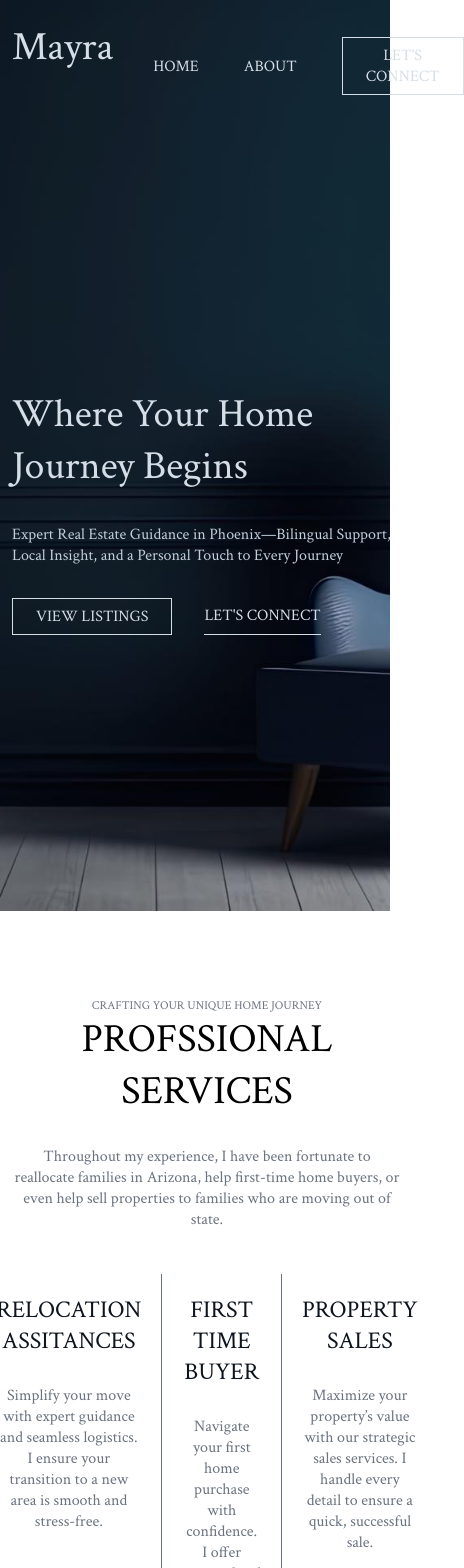
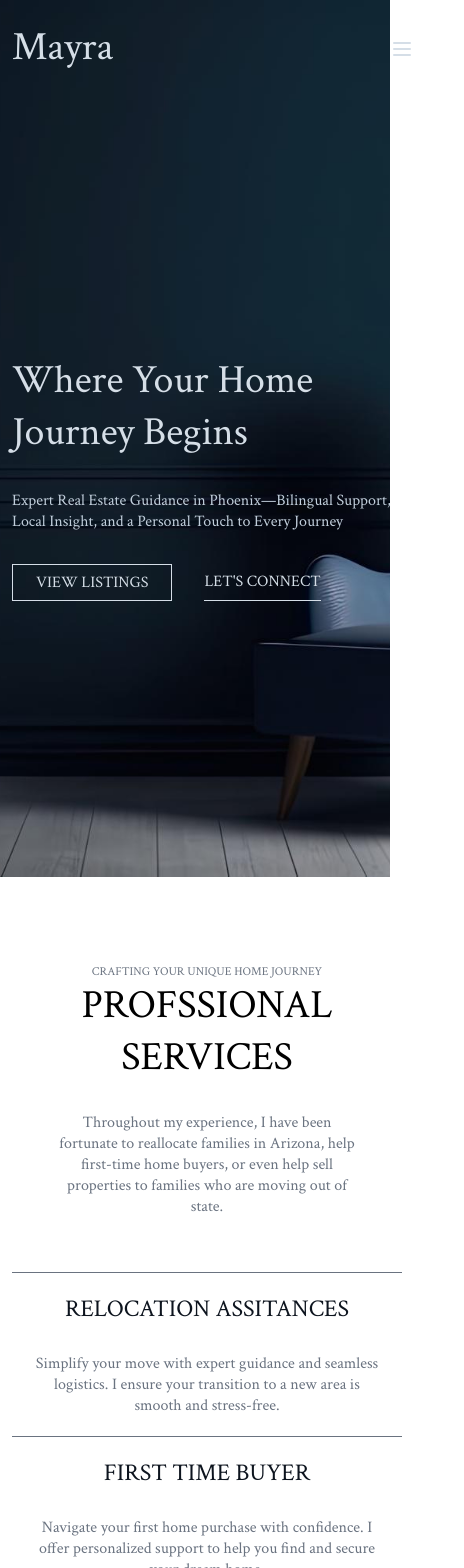
Before and after one commit to Panha-Sim/mayra-website, a Next.js app: page / in a window 390 px wide. Shown: the top 1568 px of the page, 464 px wide, since content can reach past the window. Built offline with nearby package versions, Linux system fonts and the light colour scheme.

Commit message:
Make ProfessionalServices responsive, start implementing hamburger.

```diff
--- a/src/app/components/CommitedToSuccess.tsx
+++ b/src/app/components/CommitedToSuccess.tsx
@@ -4,7 +4,7 @@ import Button from "./Button"
 export default function CommitedToSuccess(){
     return(
         <>
-        <div className="gradient">
+        {/* <div className="gradient">
             <div className="container">
                 <div className="row commited-to-success-container">
 
@@ -17,6 +17,18 @@ export default function CommitedToSuccess(){
                     <div className="col-sm-12 col-lg-6 mayra-picture"></div>
                 </div>
             </div>
+        </div> */}
+        <div className="gradient">
+            <div className="container">
+                <div className="row justify-content-between">
+                    <div className="col-lg-12 col-xl-6 d-flex flex-column justify-content-center commited-to-success-text">
+                        <h1>COMMITED TO YOUR SUCCESS</h1>
+                        <p>I am dedicated to providing exceptional professionalism and expertise in guiding you through your real estate journey. My commitment is to support you in achieving your broader life goals with precision and care. Whether navigating the complexities of buying, selling, or relocating, my focus is on delivering a sophisticated and seamless experience tailored to your unique needs and aspirations.</p>
+                        <Button name="VIEW LISTING" type="primary"/>
+                    </div>
+                    <div className="col-lg-12 col-xl-6 mayra-picture"></div>
+                </div>
+            </div>
         </div>
         </>
     )
--- a/src/app/components/Hero.tsx
+++ b/src/app/components/Hero.tsx
@@ -4,7 +4,7 @@ import Button from "./Button"
 export default function Hero() {
     return(
         <>
-            <div className="container-xxl">
+            <div className="container">
                 <div className="hero">
 
                     <h1>Where Your Home Journey Begins</h1>
--- a/src/app/components/Nav.tsx
+++ b/src/app/components/Nav.tsx
@@ -1,17 +1,49 @@
+
+"use client"
+
 import "../styles/nav.css"
 import Button from "./Button";
+import Image from 'next/image';
+import Hamburger from "../assets/Hamburger.svg"
+import { useState } from "react";
 
 export default function Nav(){
+    const [isToggle, setToggle] = useState(false);
+
+    const toggleHamburger = () => {
+        setToggle(!isToggle);
+        console.log(isToggle);
+    }
+
     return(
         <>
-            <nav className="container-xxl d-flex justify-content-between">
+            <nav className="container d-flex justify-content-between">
                 <h1>Mayra</h1>
 
-                <ul>
+                <ul className="list">
                     <li>HOME</li>
                     <li>ABOUT</li>
                     <Button name="LET'S CONNECT" type="primary"></Button>
                 </ul>
+                <ul className="hamburger">
+                    <Image
+                    onClick={toggleHamburger}
+                    className="hamburger-icon row"
+                    priority
+                    src={Hamburger}
+                    alt="Follow us on Twitter"
+                    />
+                </ul>
+
+                {isToggle && (
+                    <div className="nav-popup">
+                        {/* <ul className="popup-list">
+                            <li>HOME</li>
+                            <li>ABOUT</li>
+                            <Button name="LET'S CONNECT" type="primary" />
+                        </ul> */}
+                    </div>
+                )}
 
             </nav>
         </>
--- a/src/app/components/ProfessionalServices.tsx
+++ b/src/app/components/ProfessionalServices.tsx
@@ -3,7 +3,7 @@ import "../styles/ProfessionalServices.css"
 export default function ProfessionalServices() {
     return(
         <>
-            <div className="container-xxl">
+            <div className="container">
                 <div className="professional-services-container">
 
                     <div className="professional-services-header">
@@ -12,16 +12,16 @@ export default function ProfessionalServices() {
                         <p className="subtitle">Throughout my experience, I have been fortunate to reallocate families in Arizona, help first-time home buyers, or even help sell properties to families who are moving out of state.</p>
                     </div>
 
-                    <div className="professional-services-table">
-                        <div className="table-container">
+                    <div className=" professional-services-table">
+                        <div className=" table-container">
                             <h1>RELOCATION ASSITANCES</h1>
                             <p>Simplify your move with expert guidance and seamless logistics. I ensure your transition to a new area is smooth and stress-free.</p>
                         </div>
-                        <div className="table-container">
+                        <div className=" table-container">
                             <h1>FIRST TIME BUYER</h1>
                             <p>Navigate your first home purchase with confidence. I offer personalized support to help you find and secure your dream home.</p>
                         </div>
-                        <div className="table-container">
+                        <div className=" table-container">
                             <h1>PROPERTY SALES</h1>
                             <p>Maximize your property’s value with our strategic sales services. I handle every detail to ensure a quick, successful sale.</p>
                         </div>
--- a/src/app/styles/CommitedToSuccess.css
+++ b/src/app/styles/CommitedToSuccess.css
@@ -1,6 +1,7 @@
 
 .commited-to-success-container {
     display: flex;
+    flex-wrap: wrap;
     justify-content: space-between;
     align-items: center;
 }
@@ -11,7 +12,7 @@
 }
 
 .commited-to-success-text {
-    display: flex;
+    /* display: flex; */
     max-width: 477px;
     flex-direction: column;
     gap:    29px;
@@ -34,3 +35,9 @@
     height: 550px;
     width: 500px;
 }
+
+/* @media screen and (max-width: 1052px) {
+    .commited-to-success-text {
+        width: 100vw;
+    }
+} */
--- a/src/app/styles/ProfessionalServices.css
+++ b/src/app/styles/ProfessionalServices.css
@@ -13,13 +13,14 @@
 .professional-services-container{
     margin: 87px 0px;
     display: flex;
-    gap: 44px;
+    gap: 55px;
     flex-direction: column;
     align-items: center;
 }
 
 .professional-services-header {
     max-width: 560px;
+    margin: 0 40px;
     text-align: center;
 }
 
@@ -46,7 +47,7 @@
     gap: 29px;
     text-align: center;
     padding: 20px;
-    max-width: 316px;
+    max-width: 350px;
 }
 
 .table-container h1 {
@@ -57,3 +58,20 @@
 .table-container p {
     color: var(--color-body-dark)
 }
+
+@media screen and (max-width: 768px){
+    .professional-services-table {
+        flex-direction: column;
+    }
+    .table-container:first-child{
+        border-right: none;
+        border-top: 1px solid #6A7380;
+        border-bottom: 1px solid #6A7380;
+    }
+
+    .table-container:last-child{
+        border-left: none;
+        border-top: 1px solid #6A7380;
+        border-bottom: 1px solid #6A7380;
+    }
+}
--- a/src/app/styles/nav.css
+++ b/src/app/styles/nav.css
@@ -18,3 +18,31 @@ nav ul li{
     list-style-type: none;
     text-decoration: none;
 }
+
+nav .hamburger {
+    display: none;
+}
+
+@media screen and (max-width: 768px) {
+    nav .list {
+        display: none;
+    }
+
+    nav .hamburger {
+        display: block;
+    }
+
+    .nav-popup {
+        position: fixed;
+        width: 100vw;
+        height: 100vh;
+        z-index: 1;
+        background-color: rgba(255, 255, 255, .5);
+    }
+
+    .hamburger-icon {
+        cursor: pointer;
+        z-index: 999;
+    }
+
+}
```
Also changed, not shown: src/app/assets/Hamburger.svg (added).
